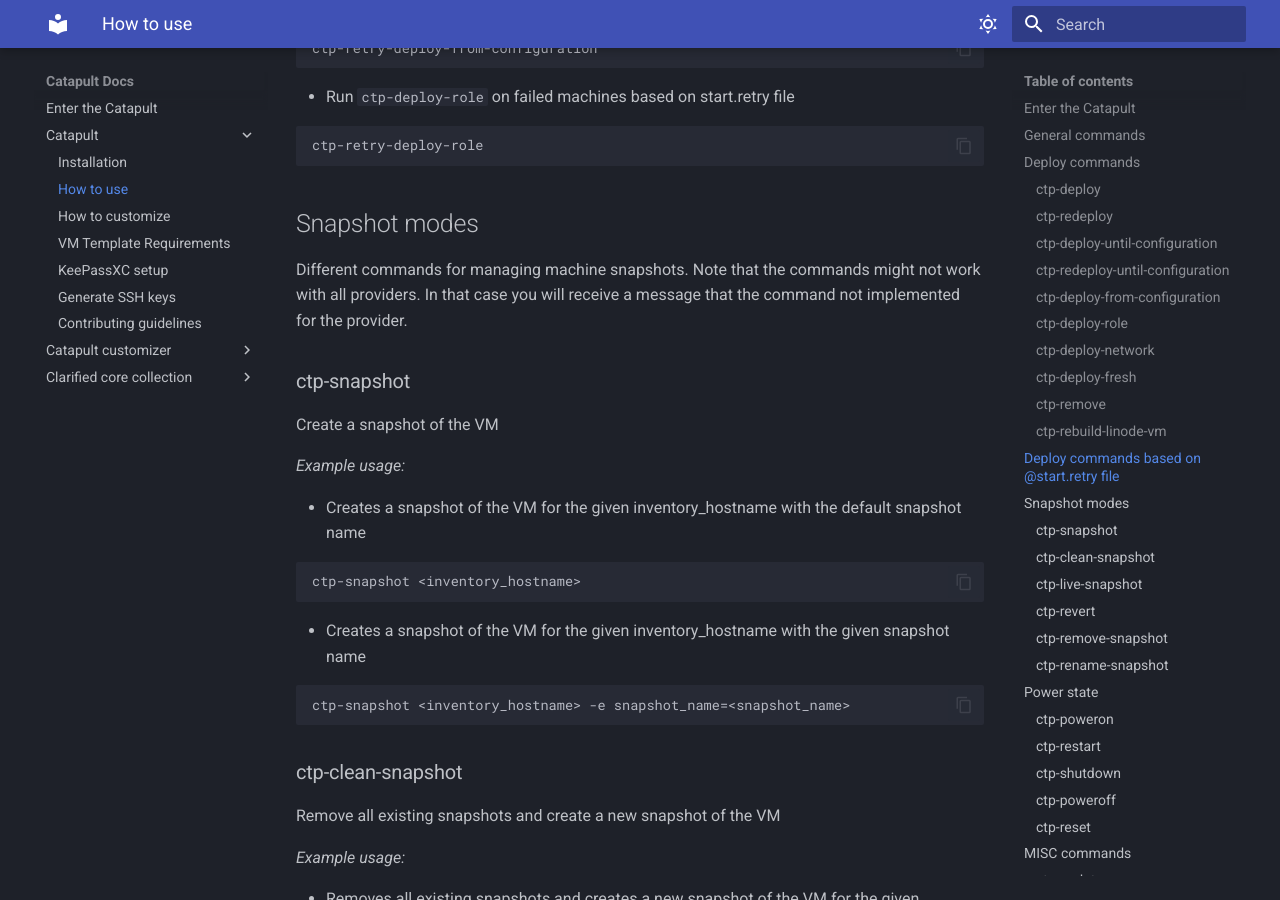
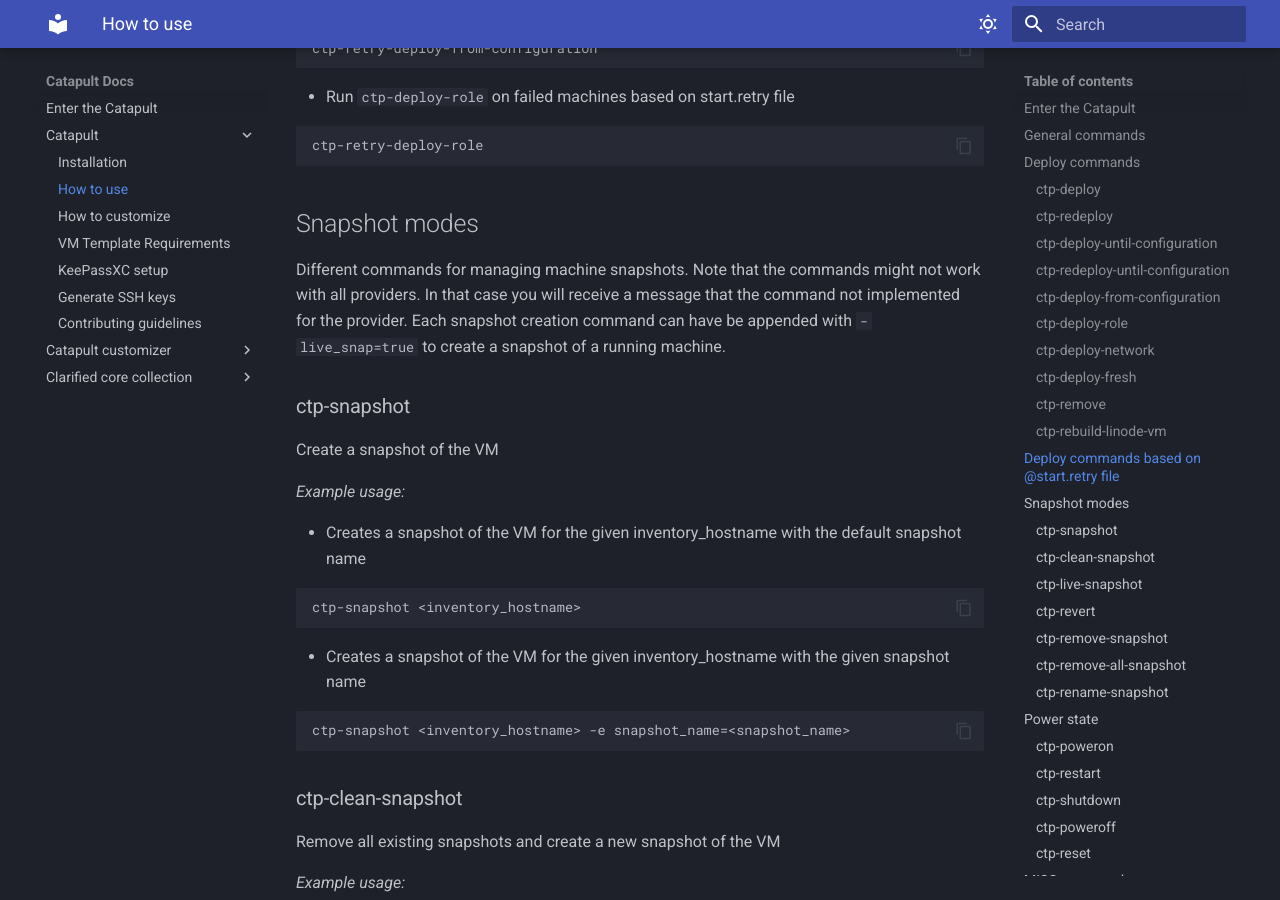
Before and after one commit to ClarifiedSecurity/catapult-docs, an MkDocs documentation site: the page built from docs/catapult/02-how-to-use.md, in a window 1280 px wide and 900 px high, scrolled down 4566 px. Built offline with MkDocs 1.6.1 and Material for MkDocs 9.7.7, drawn with Linux system fonts in a browser that asks for light colours; some of the changed text lies outside the part shown.

Commit message:
CatapultBot update docs

````diff
--- a/docs/catapult/02-how-to-use.md
+++ b/docs/catapult/02-how-to-use.md
@@ -202,7 +202,7 @@
 
 ## Snapshot modes
 
-Different commands for managing machine snapshots. Note that the commands might not work with all providers. In that case you will receive a message that the command not implemented for the provider.
+Different commands for managing machine snapshots. Note that the commands might not work with all providers. In that case you will receive a message that the command not implemented for the provider. Each snapshot creation command can have be appended with `- live_snap=true` to create a snapshot of a running machine.
 
 ### ctp-snapshot
 
@@ -279,7 +279,7 @@
 
 ### ctp-remove-snapshot
 
-Removing snapshot, requires -e snapshot_name=snapshot_name_to_remove
+Removing snapshot, requires -e snapshot_name=snapshot_name_to_remove or removes current snapshot if snapshot_name is not defined
 
 _Example usage:_
 
@@ -289,10 +289,12 @@
 ctp-remove-snapshot <inventory_hostname> -e snapshot_name=snapshot_name_to_remove
 ```
 
+### ctp-remove-all-snapshot
+
 - Removes all snapshots for the given inventory_hostname
 
 ```zsh
-ctp-remove-snapshot <inventory_hostname> -e remove_all_snapshots=true
+ctp-remove-all-snapshot <inventory_hostname>
 ```
 
 ### ctp-rename-snapshot
````
